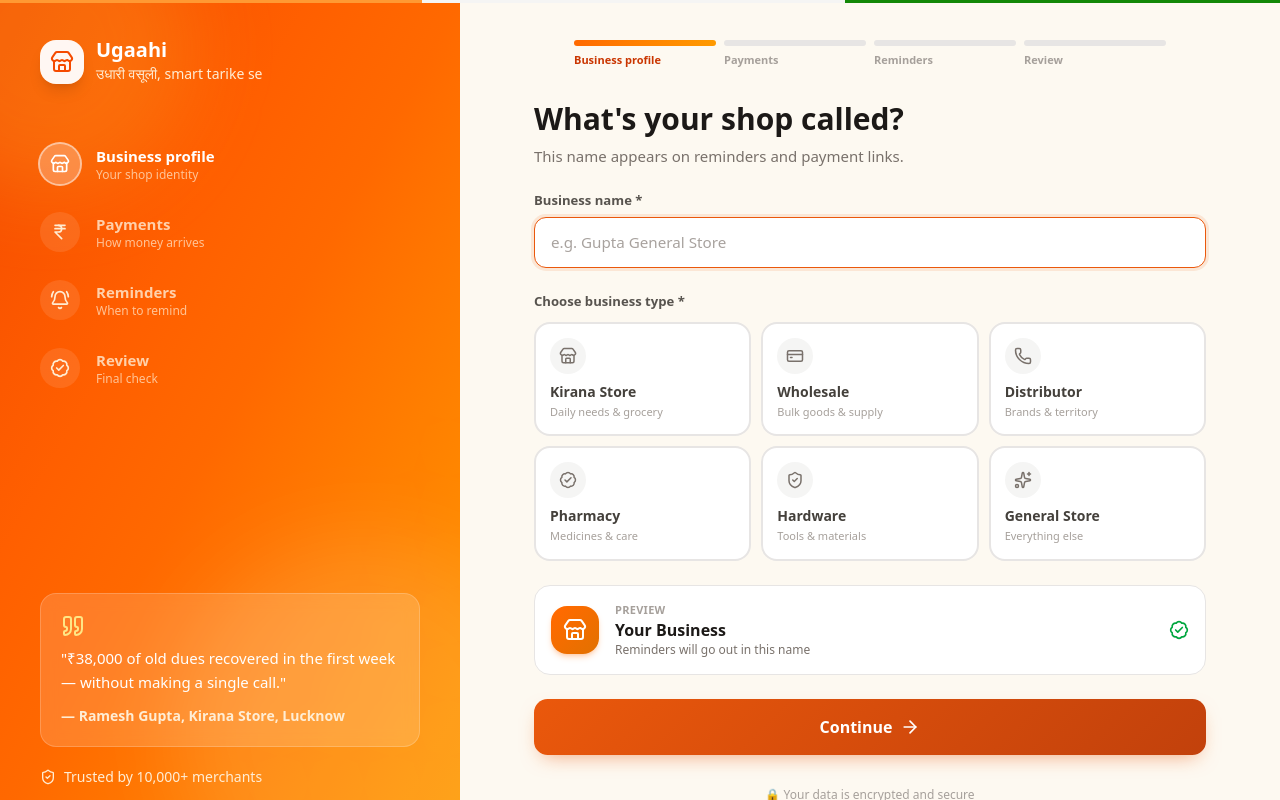
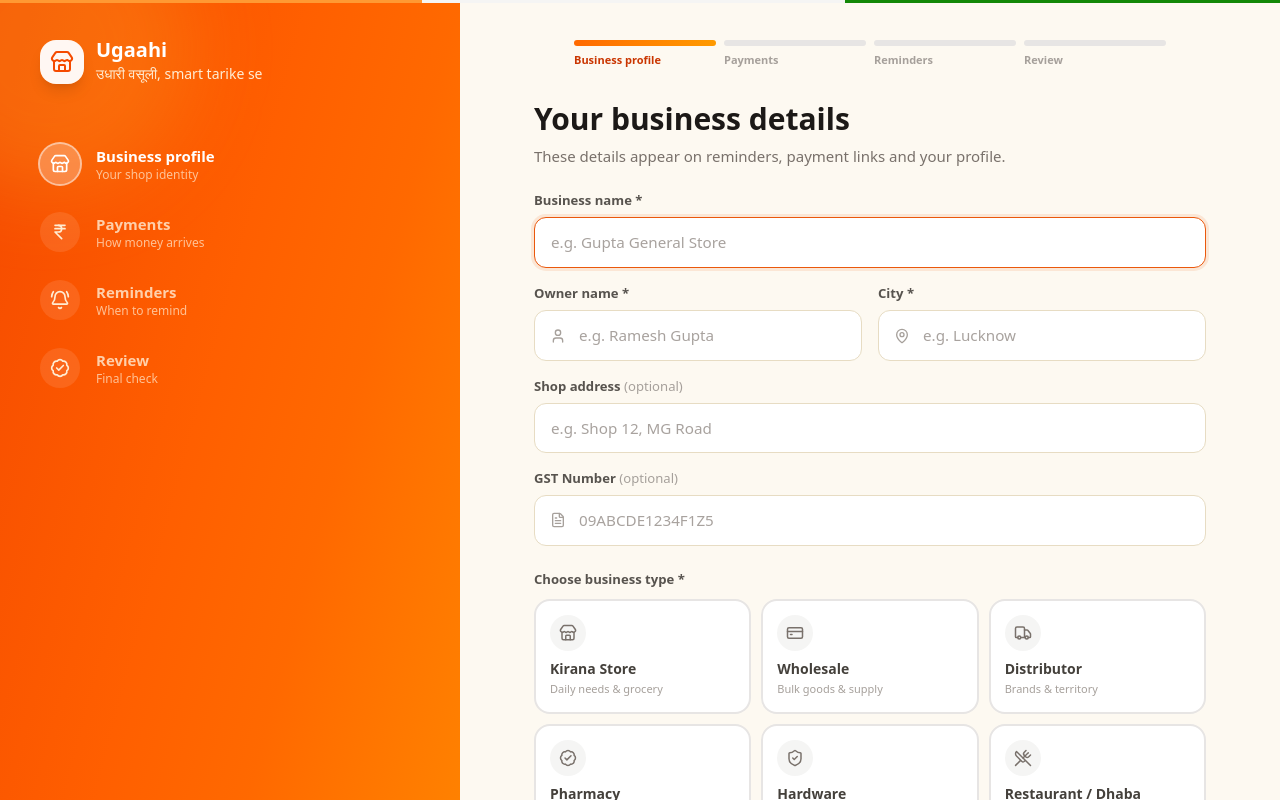
Before and after one commit to prashantkumarupd2004/udharios, a Next.js app: page /onboarding in a window 1280 px wide. Both pictures are taken after a click on the button "Let's set up". Shown: the top 800 px of the page. Built offline with nearby package versions, Linux system fonts and the light colour scheme.

Commit message:
feat: enhanced onboarding — 19 categories, owner name, city, address, GST fields

```diff
--- a/src/app/(auth)/onboarding/page.tsx
+++ b/src/app/(auth)/onboarding/page.tsx
@@ -5,7 +5,9 @@
 import {
   Store, ArrowRight, ArrowLeft, Check, BadgeCheck, Clock, BellRing,
   MessageCircle, Phone, IndianRupee, ShieldCheck, Sparkles, Pencil,
-  ChevronRight, Timer, Quote, CreditCard, MoonStar,
+  ChevronRight, Timer, Quote, CreditCard, MoonStar, UtensilsCrossed,
+  Shirt, Cpu, Smartphone, Sofa, Car, BookOpen, Scissors, Milk,
+  Gem, Footprints, Tractor, Truck, MapPin, User, FileText,
 } from 'lucide-react'
 import { useLanguage } from '@/hooks/useLanguage'
 
@@ -14,10 +16,23 @@
 const CATEGORIES = [
   { value: 'kirana', label: 'Kirana Store', hi: 'किराना स्टोर', desc: 'Daily needs & grocery', icon: Store },
   { value: 'wholesale', label: 'Wholesale', hi: 'थोक व्यापार', desc: 'Bulk goods & supply', icon: CreditCard },
-  { value: 'distributor', label: 'Distributor', hi: 'डिस्ट्रीब्यूटर', desc: 'Brands & territory', icon: Phone },
+  { value: 'distributor', label: 'Distributor', hi: 'डिस्ट्रीब्यूटर', desc: 'Brands & territory', icon: Truck },
   { value: 'pharmacy', label: 'Pharmacy', hi: 'दवाई की दुकान', desc: 'Medicines & care', icon: BadgeCheck },
   { value: 'hardware', label: 'Hardware', hi: 'हार्डवेयर', desc: 'Tools & materials', icon: ShieldCheck },
-  { value: 'general', label: 'General Store', hi: 'जनरल स्टोर', desc: 'Everything else', icon: Sparkles },
+  { value: 'restaurant', label: 'Restaurant / Dhaba', hi: 'रेस्टोरेंट / ढाबा', desc: 'Food & dining', icon: UtensilsCrossed },
+  { value: 'clothing', label: 'Clothing', hi: 'कपड़े की दुकान', desc: 'Garments & fashion', icon: Shirt },
+  { value: 'electronics', label: 'Electronics', hi: 'इलेक्ट्रॉनिक्स', desc: 'Gadgets & appliances', icon: Cpu },
+  { value: 'mobile', label: 'Mobile Shop', hi: 'मोबाइल शॉप', desc: 'Phones & accessories', icon: Smartphone },
+  { value: 'furniture', label: 'Furniture', hi: 'फर्नीचर', desc: 'Home & office', icon: Sofa },
+  { value: 'auto', label: 'Auto Parts', hi: 'ऑटो पार्ट्स', desc: 'Vehicle spares', icon: Car },
+  { value: 'stationery', label: 'Stationery', hi: 'स्टेशनरी', desc: 'Books & office', icon: BookOpen },
+  { value: 'salon', label: 'Salon / Beauty', hi: 'सैलून / ब्यूटी', desc: 'Grooming & care', icon: Scissors },
+  { value: 'dairy', label: 'Dairy', hi: 'डेयरी', desc: 'Milk & products', icon: Milk },
+  { value: 'jewellery', label: 'Jewellery', hi: 'ज्वेलरी', desc: 'Gold & ornaments', icon: Gem },
+  { value: 'footwear', label: 'Footwear', hi: 'जूते-चप्पल', desc: 'Shoes & sandals', icon: Footprints },
+  { value: 'agriculture', label: 'Agriculture', hi: 'कृषि', desc: 'Seeds & supplies', icon: Tractor },
+  { value: 'transport', label: 'Transport', hi: 'ट्रांसपोर्ट', desc: 'Logistics & cargo', icon: Truck },
+  { value: 'general', label: 'Other', hi: 'अन्य', desc: 'Everything else', icon: Sparkles },
 ]
 
 const STEP_META = [
@@ -67,6 +82,10 @@
 
   const [form, setForm] = useState({
     businessName: '',
+    ownerName: '',
+    city: '',
+    address: '',
+    gstNumber: '',
     category: '',
     upiVpa: '',
     quietStart: '21:00',
@@ -75,7 +94,10 @@
   const set = (k: keyof typeof form, v: string) => setForm((p) => ({ ...p, [k]: v }))
 
   const nameOk = form.businessName.trim().length >= 3
+  const ownerOk = form.ownerName.trim().length >= 2
+  const cityOk = form.city.trim().length >= 2
   const catOk = !!form.category
+  const gstOk = form.gstNumber.trim() === '' || /^[0-9]{2}[A-Z]{5}[0-9]{4}[A-Z]{1}[A-Z\d]{1}[Z]{1}[A-Z\d]{1}$/.test(form.gstNumber.trim().toUpperCase())
   const upiOk = form.upiVpa.trim() === '' || UPI_RE.test(form.upiVpa.trim())
   const bizName = form.businessName.trim() || (hi ? 'Aapka Business' : 'Your Business')
 
@@ -83,7 +105,7 @@
 
   const nextFromBusiness = () => {
     setTriedNext(true)
-    if (nameOk && catOk) { setTriedNext(false); setScreen(2) }
+    if (nameOk && ownerOk && cityOk && catOk && gstOk) { setTriedNext(false); setScreen(2) }
   }
   const nextFromPayments = () => {
     if (upiOk) setScreen(3)
@@ -96,7 +118,12 @@
       const res = await fetch('/api/merchant/onboard', {
         method: 'POST',
         headers: { 'Content-Type': 'application/json' },
-        body: JSON.stringify({ ...form, upiVpa: form.upiVpa.trim() || undefined }),
+        body: JSON.stringify({
+          ...form,
+          upiVpa: form.upiVpa.trim() || undefined,
+          address: form.address.trim() || undefined,
+          gstNumber: form.gstNumber.trim().toUpperCase() || undefined,
+        }),
       })
       const data = await res.json()
       if (!res.ok) {
@@ -278,13 +305,14 @@
             {screen === 1 && (
               <div>
                 <h2 className="text-2xl sm:text-3xl font-extrabold text-stone-900">
-                  {hi ? 'Aapki dukaan ka naam kya hai?' : "What's your shop called?"}
+                  {hi ? 'Aapke business ki details' : 'Your business details'}
                 </h2>
                 <p className="text-stone-500 mt-2 text-[15px]">
-                  {hi ? 'Ye naam reminders aur payment links me dikhega.' : 'This name appears on reminders and payment links.'}
+                  {hi ? 'Ye details reminders, payment links aur profile me dikhengi.' : 'These details appear on reminders, payment links and your profile.'}
                 </p>
 
-                <div className="mt-6">
+                <div className="mt-6 grid sm:grid-cols-2 gap-4">
+                  <div className="sm:col-span-2">
                     <label className="field-label" htmlFor="business-name-input">
                       {hi ? 'Business ka naam *' : 'Business name *'}
                     </label>
@@ -304,6 +332,91 @@
                         {hi ? 'Kam se kam 3 akshar likhein' : 'Please enter at least 3 characters'}
                       </p>
                     )}
+                  </div>
+
+                  <div>
+                    <label className="field-label" htmlFor="owner-name-input">
+                      {hi ? 'Owner ka naam *' : 'Owner name *'}
+                    </label>
+                    <div className="relative">
+                      <User className="w-4 h-4 text-stone-400 absolute left-4 top-1/2 -translate-y-1/2" />
+                      <input
+                        id="owner-name-input"
+                        type="text"
+                        value={form.ownerName}
+                        onChange={(e) => set('ownerName', e.target.value)}
+                        placeholder={hi ? 'e.g. Ramesh Gupta' : 'e.g. Ramesh Gupta'}
+                        className={`field !pl-11 ${triedNext && !ownerOk ? '!border-red-400 !bg-red-50/50' : ''}`}
+                        maxLength={60}
+                      />
+                    </div>
+                    {triedNext && !ownerOk && (
+                      <p className="text-red-600 text-sm font-medium mt-1.5">
+                        {hi ? 'Owner ka naam likhein' : 'Please enter owner name'}
+                      </p>
+                    )}
+                  </div>
+
+                  <div>
+                    <label className="field-label" htmlFor="city-input">
+                      {hi ? 'Sheher (City) *' : 'City *'}
+                    </label>
+                    <div className="relative">
+                      <MapPin className="w-4 h-4 text-stone-400 absolute left-4 top-1/2 -translate-y-1/2" />
+                      <input
+                        id="city-input"
+                        type="text"
+                        value={form.city}
+                        onChange={(e) => set('city', e.target.value)}
+                        placeholder={hi ? 'e.g. Lucknow' : 'e.g. Lucknow'}
+                        className={`field !pl-11 ${triedNext && !cityOk ? '!border-red-400 !bg-red-50/50' : ''}`}
+                        maxLength={50}
+                      />
+                    </div>
+                    {triedNext && !cityOk && (
+                      <p className="text-red-600 text-sm font-medium mt-1.5">
+                        {hi ? 'Sheher likhein' : 'Please enter your city'}
+                      </p>
+                    )}
+                  </div>
+
+                  <div className="sm:col-span-2">
+                    <label className="field-label" htmlFor="address-input">
+                      {hi ? 'Dukaan ka pata' : 'Shop address'} <span className="text-stone-400 font-medium">(optional)</span>
+                    </label>
+                    <input
+                      id="address-input"
+                      type="text"
+                      value={form.address}
+                      onChange={(e) => set('address', e.target.value)}
+                      placeholder={hi ? 'e.g. Shop 12, MG Road' : 'e.g. Shop 12, MG Road'}
+                      className="field"
+                      maxLength={200}
+                    />
+                  </div>
+
+                  <div className="sm:col-span-2">
+                    <label className="field-label" htmlFor="gst-input">
+                      GST Number <span className="text-stone-400 font-medium">(optional)</span>
+                    </label>
+                    <div className="relative">
+                      <FileText className="w-4 h-4 text-stone-400 absolute left-4 top-1/2 -translate-y-1/2" />
+                      <input
+                        id="gst-input"
+                        type="text"
+                        value={form.gstNumber}
+                        onChange={(e) => set('gstNumber', e.target.value.toUpperCase())}
+                        placeholder="09ABCDE1234F1Z5"
+                        className={`field !pl-11 uppercase ${triedNext && !gstOk ? '!border-red-400 !bg-red-50/50' : ''}`}
+                        maxLength={15}
+                      />
+                    </div>
+                    {triedNext && !gstOk && (
+                      <p className="text-red-600 text-sm font-medium mt-1.5">
+                        {hi ? 'Sahi GST number likhein (15 characters)' : 'Enter a valid GST number (15 characters)'}
+                      </p>
+                    )}
+                  </div>
                 </div>
 
                 <div className="mt-6">
@@ -568,7 +681,8 @@
 
                 <div className="mt-6 bg-white rounded-2xl border border-stone-200 divide-y divide-stone-100 overflow-hidden">
                   {[
-                    { label: hi ? 'Business' : 'Business', value: bizName, sub: hi ? CATEGORIES.find(c => c.value === form.category)?.hi : CATEGORIES.find(c => c.value === form.category)?.label, go: 1 },
+                    { label: hi ? 'Business' : 'Business', value: bizName, sub: `${form.ownerName} • ${form.city}`, go: 1 },
+                    { label: hi ? 'Category' : 'Category', value: hi ? CATEGORIES.find(c => c.value === form.category)?.hi : CATEGORIES.find(c => c.value === form.category)?.label, sub: form.gstNumber ? `GST: ${form.gstNumber}` : undefined, go: 1 },
                     { label: 'UPI ID', value: form.upiVpa.trim() || (hi ? 'Baad me jodenge' : 'Will add later'), sub: form.upiVpa.trim() ? (hi ? 'Payment links isi par jayenge' : 'Payment links will use this') : undefined, go: 2 },
                     { label: hi ? 'Quiet hours' : 'Quiet hours', value: `${fmtTime(form.quietStart)} – ${fmtTime(form.quietEnd)}`, sub: hi ? 'Is dauraan koi reminder nahi' : 'No reminders during this window', go: 3 },
                   ].map((row) => (
--- a/src/app/api/merchant/onboard/route.ts
+++ b/src/app/api/merchant/onboard/route.ts
@@ -25,6 +25,10 @@
       where: { id: session.merchantId },
       data: {
         businessName: data.businessName,
+        ownerName:    data.ownerName,
+        city:         data.city,
+        address:      data.address || null,
+        gstNumber:    data.gstNumber || null,
         category:     data.category,
         upiVpa:       data.upiVpa,
         quietStart:   data.quietStart,
--- a/src/validations/index.ts
+++ b/src/validations/index.ts
@@ -53,9 +53,19 @@
 // Merchant onboarding
 // ---------------------------------------------------------------------------
 
+export const BUSINESS_CATEGORIES = [
+  'kirana', 'wholesale', 'distributor', 'pharmacy', 'hardware', 'general',
+  'restaurant', 'clothing', 'electronics', 'mobile', 'furniture', 'auto',
+  'stationery', 'salon', 'dairy', 'jewellery', 'footwear', 'agriculture', 'transport',
+] as const
+
 export const onboardingSchema = z.object({
   businessName: z.string().min(2, 'Business name required').max(100),
-  category: z.enum(['kirana', 'wholesale', 'distributor', 'pharmacy', 'hardware', 'general']),
+  ownerName: z.string().min(2, 'Owner name required').max(100),
+  city: z.string().min(2, 'City required').max(50),
+  address: z.string().max(200).optional(),
+  gstNumber: z.string().regex(/^[0-9]{2}[A-Z]{5}[0-9]{4}[A-Z]{1}[A-Z\d]{1}[Z]{1}[A-Z\d]{1}$/, 'Valid GST number').optional().or(z.literal('')),
+  category: z.enum(BUSINESS_CATEGORIES),
   upiVpa: z
     .string()
     .regex(/^[\w.\-+]+@[\w]+$/, 'Valid UPI VPA required (e.g. merchant@upi)')
```
Also changed, not shown: 2 other files (tests, documents, lock files or other folders). Lines whose indentation alone changed are shown as unchanged.
